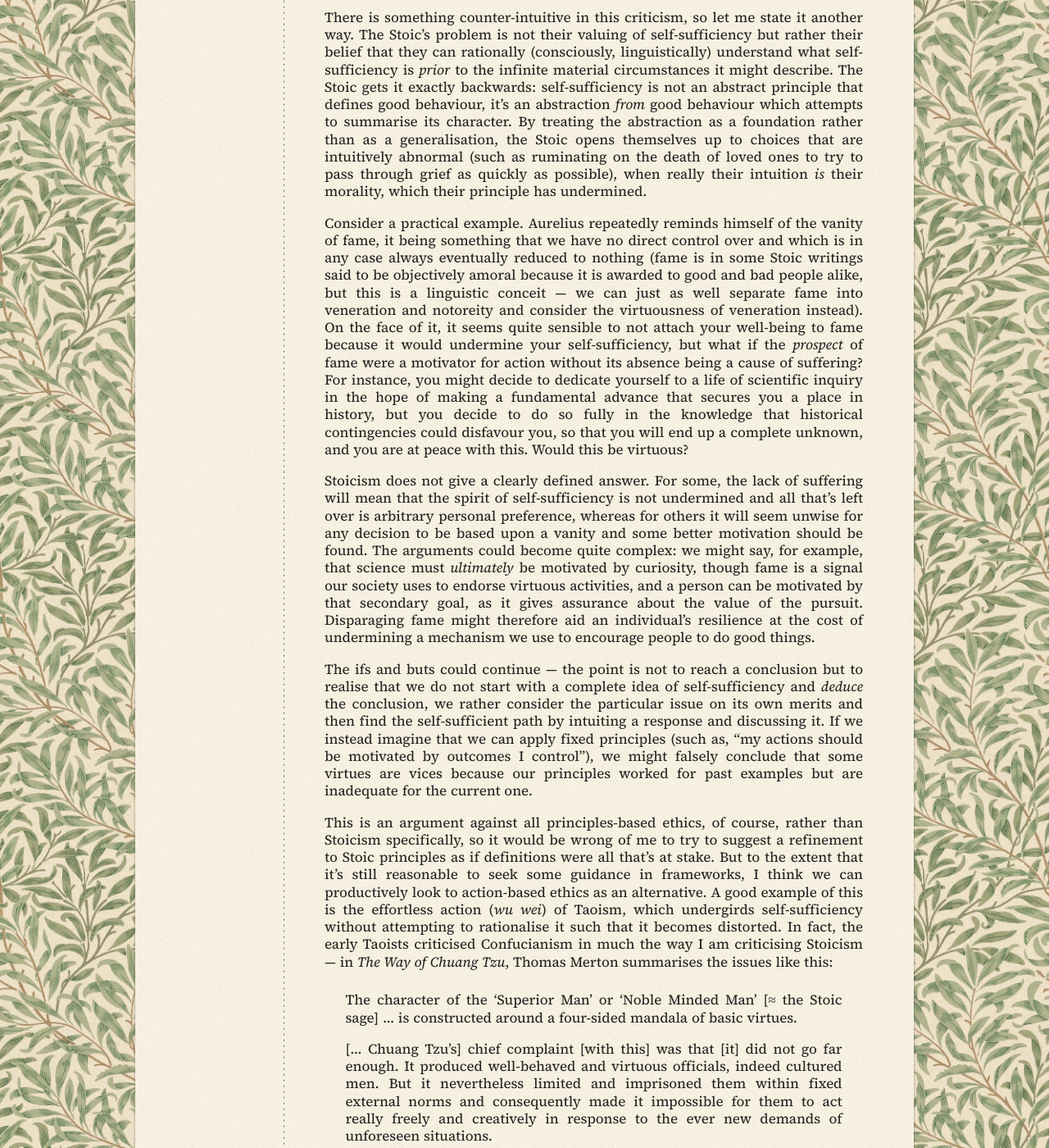
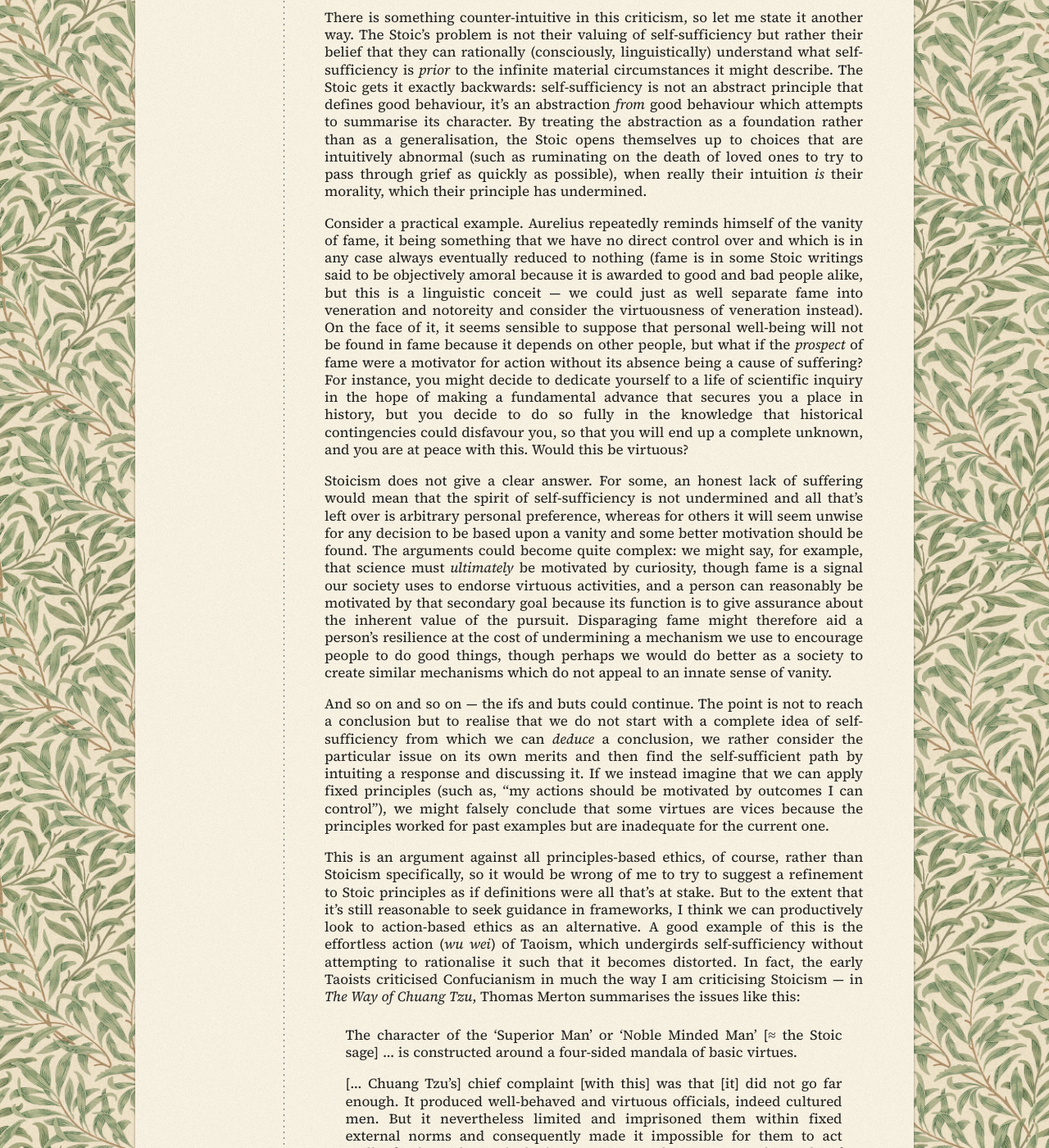
Before and after one commit to callumhackett/callumhackett.github.io, a Jekyll site: the page built from _posts/reviews/2025-08-17-meditations_reduction.md, in a window 1280 px wide and 1400 px high, scrolled down 4588 px. Shown: the whole window at 82% size. Built offline with Jekyll 4.4.1, drawn with Linux system fonts in a browser that asks for light colours; some web fonts are replaced; some of the changed text lies outside the part shown.

Commit message:
content updates

```diff
--- a/_posts/reviews/2025-08-17-meditations_reduction.md
+++ b/_posts/reviews/2025-08-17-meditations_reduction.md
@@ -62,13 +62,13 @@ The problem for the utilitarian is that the utility of an action can conceivably
 
 There is something counter-intuitive in this criticism, so let me state it another way. The Stoic’s problem is not their valuing of self-sufficiency but rather their belief that they can rationally (consciously, linguistically) understand what self-sufficiency is *prior* to the infinite material circumstances it might describe. The Stoic gets it exactly backwards: self-sufficiency is not an abstract principle that defines good behaviour, it’s an abstraction *from* good behaviour which attempts to summarise its character. By treating the abstraction as a foundation rather than as a generalisation, the Stoic opens themselves up to choices that are intuitively abnormal (such as ruminating on the death of loved ones to try to pass through grief as quickly as possible), when really their intuition *is* their morality, which their principle has undermined.
 
-Consider a practical example. Aurelius repeatedly reminds himself of the vanity of fame, it being something that we have no direct control over and which is in any case always eventually reduced to nothing (fame is in some Stoic writings said to be objectively amoral because it is awarded to good and bad people alike, but this is a linguistic conceit --- we can just as well separate fame into veneration and notoreity and consider the virtuousness of veneration instead). On the face of it, it seems quite sensible to not attach your well-being to fame because it would undermine your self-sufficiency, but what if the *prospect* of fame were a motivator for action without its absence being a cause of suffering? For instance, you might decide to dedicate yourself to a life of scientific inquiry in the hope of making a fundamental advance that secures you a place in history, but you decide to do so fully in the knowledge that historical contingencies could disfavour you, so that you will end up a complete unknown, and you are at peace with this. Would this be virtuous?
+Consider a practical example. Aurelius repeatedly reminds himself of the vanity of fame, it being something that we have no direct control over and which is in any case always eventually reduced to nothing (fame is in some Stoic writings said to be objectively amoral because it is awarded to good and bad people alike, but this is a linguistic conceit --- we could just as well separate fame into veneration and notoreity and consider the virtuousness of veneration instead). On the face of it, it seems sensible to suppose that personal well-being will not be found in fame because it depends on other people, but what if the *prospect* of fame were a motivator for action without its absence being a cause of suffering? For instance, you might decide to dedicate yourself to a life of scientific inquiry in the hope of making a fundamental advance that secures you a place in history, but you decide to do so fully in the knowledge that historical contingencies could disfavour you, so that you will end up a complete unknown, and you are at peace with this. Would this be virtuous?
 
-Stoicism does not give a clearly defined answer. For some, the lack of suffering will mean that the spirit of self-sufficiency is not undermined and all that's left over is arbitrary personal preference, whereas for others it will seem unwise for any decision to be based upon a vanity and some better motivation should be found. The arguments could become quite complex: we might say, for example, that science must *ultimately* be motivated by curiosity, though fame is a signal our society uses to endorse virtuous activities, and a person can be motivated by that secondary goal, as it gives assurance about the value of the pursuit. Disparaging fame might therefore aid an individual's resilience at the cost of undermining a mechanism we use to encourage people to do good things.
+Stoicism does not give a clear answer. For some, an honest lack of suffering would mean that the spirit of self-sufficiency is not undermined and all that's left over is arbitrary personal preference, whereas for others it will seem unwise for any decision to be based upon a vanity and some better motivation should be found. The arguments could become quite complex: we might say, for example, that science must *ultimately* be motivated by curiosity, though fame is a signal our society uses to endorse virtuous activities, and a person can reasonably be motivated by that secondary goal because its function is to give assurance about the inherent value of the pursuit. Disparaging fame might therefore aid a person's resilience at the cost of undermining a mechanism we use to encourage people to do good things, though perhaps we would do better as a society to create similar mechanisms which do not appeal to an innate sense of vanity.
 
-The ifs and buts could continue --- the point is not to reach a conclusion but to realise that we do not start with a complete idea of self-sufficiency and *deduce* the conclusion, we rather consider the particular issue on its own merits and then find the self-sufficient path by intuiting a response and discussing it. If we instead imagine that we can apply fixed principles (such as, "my actions should be motivated by outcomes I control"), we might falsely conclude that some virtues are vices because our principles worked for past examples but are inadequate for the current one.
+And so on and so on --- the ifs and buts could continue. The point is not to reach a conclusion but to realise that we do not start with a complete idea of self-sufficiency from which we can *deduce* a conclusion, we rather consider the particular issue on its own merits and then find the self-sufficient path by intuiting a response and discussing it. If we instead imagine that we can apply fixed principles (such as, "my actions should be motivated by outcomes I can control"), we might falsely conclude that some virtues are vices because the principles worked for past examples but are inadequate for the current one.
 
-This is an argument against all principles-based ethics, of course, rather than Stoicism specifically, so it would be wrong of me to try to suggest a refinement to Stoic principles as if definitions were all that's at stake. But to the extent that it’s still reasonable to seek some guidance in frameworks, I think we can productively look to action-based ethics as an alternative. A good example of this is the effortless action (*wu wei*) of Taoism, which undergirds self-sufficiency without attempting to rationalise it such that it becomes distorted. In fact, the early Taoists criticised Confucianism in much the way I am criticising Stoicism --- in *The Way of Chuang Tzu*, Thomas Merton summarises the issues like this:
+This is an argument against all principles-based ethics, of course, rather than Stoicism specifically, so it would be wrong of me to try to suggest a refinement to Stoic principles as if definitions were all that's at stake. But to the extent that it’s still reasonable to seek guidance in frameworks, I think we can productively look to action-based ethics as an alternative. A good example of this is the effortless action (*wu wei*) of Taoism, which undergirds self-sufficiency without attempting to rationalise it such that it becomes distorted. In fact, the early Taoists criticised Confucianism in much the way I am criticising Stoicism --- in *The Way of Chuang Tzu*, Thomas Merton summarises the issues like this:
 
 > The character of the ‘Superior Man’ or ‘Noble Minded Man’ [≈ the Stoic sage] … is constructed around a four-sided mandala of basic virtues.
 >
```
Also changed, not shown: other parts of _posts/reviews/2025-08-17-meditations_reduction.md (+1 -1 lines).
